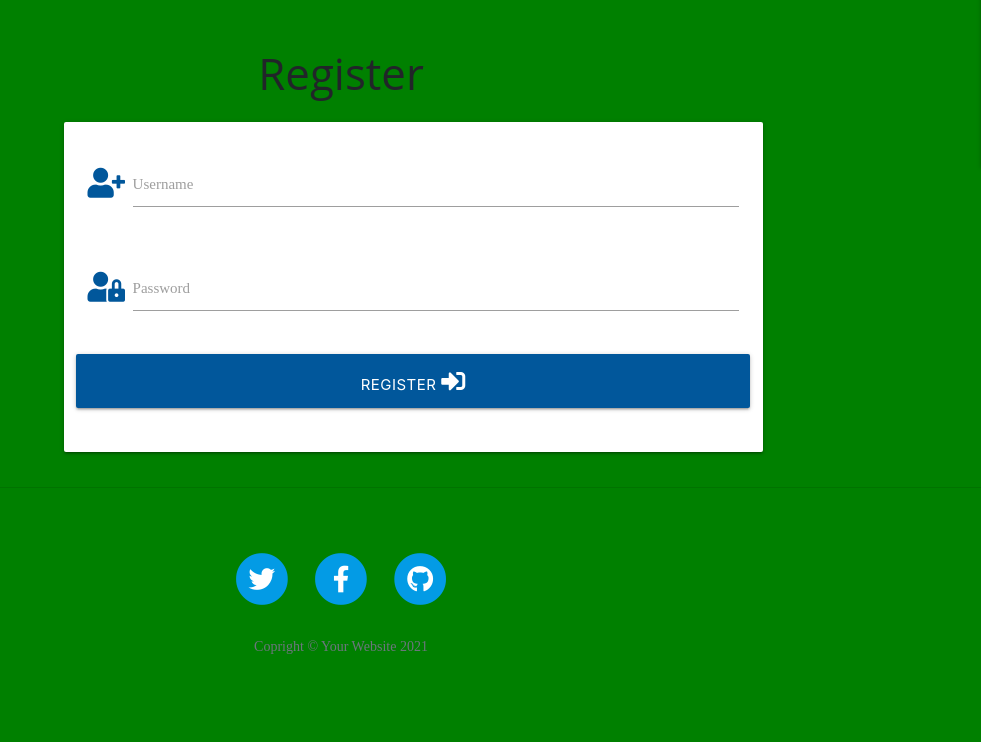
After one commit to richard-ui/Python-Project, a Flask app: page /register in a window 1280 px wide. The commit adds this page. Shown: the part 693-1435 px from the top of the page, without its empty margins (299-1280 px from the left). Run offline with Flask 2, Linux system fonts and the light colour scheme; some libraries are stand-ins or nearby versions.

Commit message:
add route for regsiter page and specify form with functionality

```diff
--- a/app.py
+++ b/app.py
@@ -1,5 +1,10 @@
 import os
-from flask import Flask
+from flask import (
+    Flask, flash, render_template,
+    redirect, request, session, url_for)
+from flask_pymongo import PyMongo
+from bson.objectid import ObjectId
+from werkzeug.security import generate_password_hash, check_password_hash
 if os.path.exists("env.py"):
     import env
 
@@ -7,9 +12,78 @@ if os.path.exists("env.py"):
 app = Flask(__name__)
 
 
+app.config["MONGO_DBNAME"] = os.environ.get("MONGO_DBNAME")
+app.config["MONGO_URI"] = os.environ.get("MONGO_URI")
+app.secret_key = os.environ.get("SECRET_KEY")
+
+mongo = PyMongo(app)
+
+
 @app.route("/")
-def hello():
-    return "Hello World ... again!"
+def index():
+    return render_template("index.html", page_title="Home")
+
+
+@app.route("/register", methods=["GET", "POST"])
+def register():
+    if request.method == "POST":
+        # check if username already exists in db
+        existing_user = mongo.db.users.find_one(
+            {"username": request.form.get("username").lower()})
+
+        if existing_user:
+            flash("Username already exists")
+            return redirect(url_for("register"))
+
+        register = {
+            "username": request.form.get("username").lower(),
+            # hash password to make secure
+            "password": generate_password_hash(request.form.get("password"))
+        }
+        mongo.db.users.insert_one(register)
+
+        # put the new user into 'session' cookie
+        session["user"] = request.form.get("username").lower()
+        flash("Great!, You have now successfully registered!")
+    return render_template("register.html")
+
+
+@app.route("/get_tasks")
+def get_tasks():
+    tasks = mongo.db.tasks.find()
+    return render_template("tasks.html", tasks=tasks)
+
+
+@app.route("/about")
+def about():
+    data = []
+    with open("data/company.json", "r") as json_data:
+        data = json.load(json_data)
+    return render_template("about.html", page_title="About", company=data)
+
+
+@app.route("/about/<key_name>")  # passing key name from about
+def about_member(key_name):
+    key = {}
+    with open("data/company.json", "r") as json_data:
+        data = json.load(json_data)
+        for obj in data:
+            if obj["url"] == key_name:   # retrive url from dictionary.
+                key = obj
+    return render_template("key.html", key=key)  # renders new key.html file.
+
+
+@app.route("/contact", methods=["GET", "POST"])
+def contact():
+    if request.method == "POST":
+        flash("Thanks {}, we have received your message!".format(
+            request.form.get("name")))
+    return render_template("contact.html", page_title="Contact")
+
+
+@app.route("/careers")
+def careers():
+    return render_template("careers.html", page_title="Careers")
 
 
 if __name__ == "__main__":
--- a/requirements.txt
+++ b/requirements.txt
@@ -1,7 +1,10 @@
 click==7.1.2
+dnspython==2.1.0
 Flask==1.1.2
+Flask-PyMongo==2.3.0
 itsdangerous==1.1.0
 mysql==0.0.2
 mysqlclient==2.0.3
+pymongo==3.11.3
 PyMySQL==1.0.2
 Werkzeug==1.0.1
--- a/static/css/style.css
+++ b/static/css/style.css
@@ -1,3 +1,6 @@
 .col-md-5 img{
     width: 100%;
 }
+body{
+    background-color: green;
+}
--- /dev/null
+++ b/static/js/script.js
@@ -0,0 +1,3 @@
+$(document).ready(function () {
+    $(".sidenav").sidenav({edge: "right"});
+});
--- a/templates/base.html
+++ b/templates/base.html
@@ -7,11 +7,44 @@
     <link rel="stylesheet" href="{{ url_for('static', filename='vendor/bootstrap/css/bootstrap.min.css') }}" type="text/css">
     <link rel="stylesheet" href="{{ url_for('static', filename='css/clean-blog.min.css') }}" type="text/css">
     <link rel="stylesheet" href="{{ url_for('static', filename='css/style.css') }}" type="text/css">
-
+    <link rel="stylesheet" href="https://cdnjs.cloudflare.com/ajax/libs/font-awesome/5.15.2/css/all.min.css" integrity="sha512-HK5fgLBL+xu6dm/Ii3z4xhlSUyZgTT9tuc/hSrtw6uzJOvgRr2a9jyxxT1ely+B+xFAmJKVSTbpM/CuL7qxO8w==" crossorigin="anonymous" />
+    <link rel="stylesheet" href="https://cdnjs.cloudflare.com/ajax/libs/materialize/1.0.0/css/materialize.min.css" type="text/css">
+    {% block styles %}
+    {% endblock %}
     <title> Hello Flask </title>
 </head>
 <body>
+    <header>
+        <!-- top navbar -->
+         <nav class="#82b1ff blue accent-1">
+            <div class="nav-wrapper">
+            <a href="{{ url_for('get_tasks') }}" class="brand-logo">Task Manager</a>
+            <a href="#" data-target="mobile-demo" class="sidenav-trigger right"><i class="fas fa-bars"></i></a>
+            <ul class="right hide-on-med-and-down">
+                <li><a href="{{ url_for('get_tasks') }}">Home</a></li>
+					<li><a href="#">Profile</a></li>
+					<li><a href="#">New Task</a></li>
+					<li><a href="#">Manage Categories</a></li>
+					<li><a href="#">Log Out</a></li>
+					<li><a href="#">Log In</a></li>
+					<li><a href="{{ url_for('register') }}">Register</a></li>
+            </ul>
+            </div>
+        </nav>
+        <!-- mobile sidenav -->
+        <ul class="sidenav" id="mobile-demo">
+            <li><h4 class="center-align light-blue-text text-darken 4">Task Manager</h4></li>
+            <li><a href="{{ url_for('get_tasks') }}">Home</a></li>
+            <li><a href="#">Profile</a></li>
+            <li><a href="#">New Task</a></li>
+            <li><a href="#">Manage Categories</a></li>
+            <li><a href="#">Log Out</a></li>
+            <li><a href="#">Log In</a></li>
+            <li><a href="#">Register</a></li>
+		</ul>
+    </header>
 
+<!--
 	<nav class="navbar navbar-expand-lg navbar-light fixed-top" id="mainNav">
 		<div class="container">
 			<a class="navbar-brand" href="{{ url_for('index') }}">Start Bootstrap</a>
@@ -37,6 +70,7 @@
 			</div>
 		</div>
 	</nav>
+    --->
 
 	<!-- Page Header -->
 	<header class="masthead" style="background-image: url('https://cdn.pixabay.com/photo/2014/10/22/16/38/ingredients-498199__340.jpg')">
@@ -51,7 +85,20 @@
 				</div>
 			</div>
 		</div>
-	</header>
+    </header>
+
+    <section>
+        <!-- flash messages -->
+        {% with messages = get_flashed_messages() %}
+            {% if messages %}
+                {% for message in messages %}
+                    <div class="row flashes">
+                        <h4 class="light-blue lighten-4 center-align">{{ message }}</h4>
+                    </div>
+                {% endfor %}
+            {% endif %}
+        {% endwith %}
+    </section>
 
 	<!-- Main Content -->
 	<div class="container">
@@ -105,7 +152,15 @@
 	<script src="{{ url_for('static', filename='vendor/bootstrap/js/bootstrap.bundle.min.js') }}"></script>
 
 	<!-- Custom scripts for this template -->
-	<script src="{{ url_for('static', filename='js/clean-blog.min.js') }}"></script>
+    <script src="{{ url_for('static', filename='js/clean-blog.min.js') }}"></script>
+    <script
+  src="https://code.jquery.com/jquery-3.5.1.min.js"
+  integrity="sha256-9/aliU8dGd2tb6OSsuzixeV4y/faTqgFtohetphbbj0="
+  crossorigin="anonymous"></script>
+    <script src="https://cdnjs.cloudflare.com/ajax/libs/materialize/1.0.0/js/materialize.min.js"></script>
+    <script src="{{ url_for('static', filename='js/script.js') }}"></script>
+    {% block scripts %}
+    {% endblock %}
 
     <script>
         $("#copyright").text(new Date().getFullYear());
--- /dev/null
+++ b/templates/register.html
@@ -0,0 +1,38 @@
+{% extends "base.html" %}
+{% block content %}
+
+<h3 class="center-align">Register</h3>
+
+<div class="row">
+        <form class="col s12 m8 offset-m2" method="POST" action="{{ url_for('register') }}">
+            <div class="card-panel">
+                <!-- username -->
+                <div class="row">
+					<div class="input-field col s12">
+						<i class="fas fa-user-plus prefix light-blue-text text-darken-4"></i>
+                        <input id="username" name="username" type="text" class="validate" minlength="5"
+                        maxlength="20" pattern="^[a-zA-Z0-9]{5,20}$" required>
+						<label for="username">Username</label>
+					</div>
+                </div>
+                <!-- passowrd -->
+                <div class="row">
+                    <div class="input-field col s12">
+						<i class="fas fa-user-lock prefix light-blue-text text-darken-4"></i>
+                        <input id="password" name="password" type="password" class="validate" minlength="5"
+                        maxlength="20" pattern="^[a-zA-Z0-9]{5,20}$" required>
+                        <label for="password">Password</label>
+                    </div>
+                </div>
+                <!-- register -->
+                <div class="row">
+                    <button type="submit" class="col s12 btn-large light-blue darken-4 text-shadow">
+                        Register <i class="fas fa-sign-in-alt"></i>
+                    </button>
+                </div>
+            </div>
+        </form>
+    </div>
+
+
+{% endblock %}
```
Also changed, not shown: run.py (+0 -7 lines), templates/tasks.html (added, +14 -0 lines), 1 other file.
